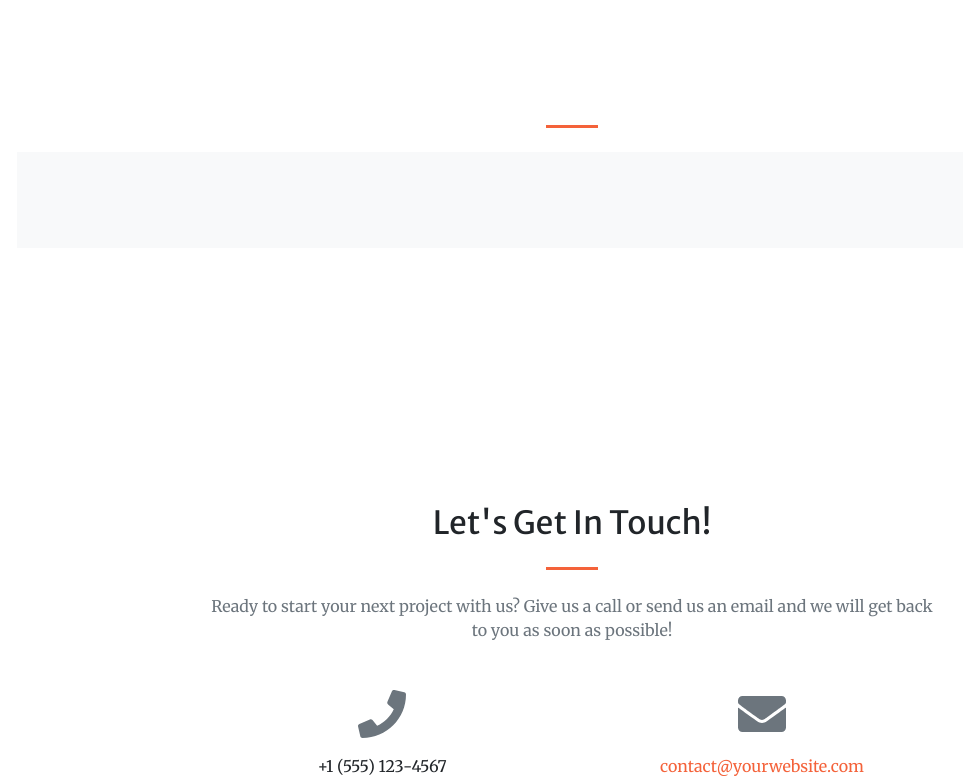
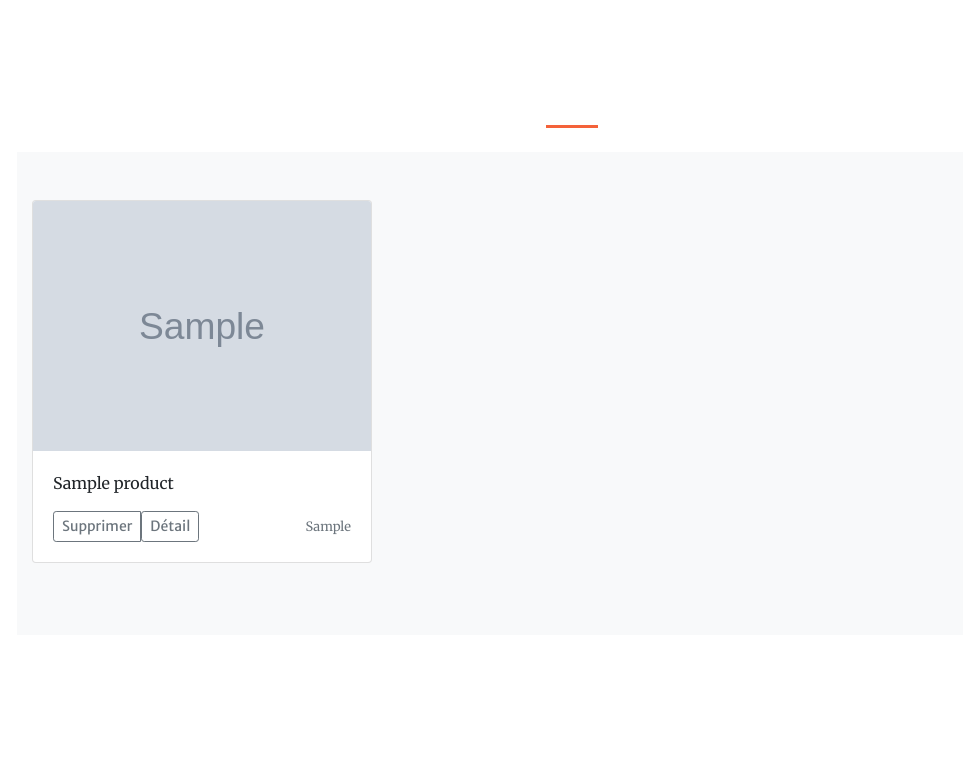
Before and after one commit to ppalex/projet_8_django_app, a Django app: page /favourites/ in a window 1280 px wide. Shown: the part 207-983 px from the top of the page, without its empty margins (68-1031 px from the left). Run offline with Django 3.2, Linux system fonts and the light colour scheme; a user stored in the database is signed in; tables that the repository leaves empty hold one stand-in row (values such as "Sample post"); grey boxes marked "Sample" are stand-in pictures; some libraries are stand-ins or nearby versions.

Commit message:
add favourites page

```diff
--- a/projet_8_app/favourites/templates/favourites/favourites.html
+++ b/projet_8_app/favourites/templates/favourites/favourites.html
@@ -31,20 +31,20 @@
         <div class="album py-5 bg-light">
             <div class="container">
                 <div class="row">
-                    {% for substitute in substitute_list %}
+                    {% for favourite in favourites %}
                     <div class="col-md-4">
                         <div class="card mb-4 box-shadow">
                             <img class="card-img-top" style="height: 250px; width: 100%; display: block;"
-                                src={{substitute.image_url}} data-holder-rendered="true">
+                                src={{favourite.image_url}} data-holder-rendered="true">
                             <div class="card-body">
-                                <p class="card-text">{{substitute.product_name}}</p>
+                                <p class="card-text">{{favourite.product_name}}</p>
                                 <div class="d-flex justify-content-between align-items-center">
 
                                     <div class="btn-group" role="group" action="" method="post" >
                                         <button type="button" class="btn btn-sm btn-outline-secondary">Supprimer</button>
 
 
-                                        <form action="{% url 'product' barcode=substitute.barcode %}" method="post">
+                                        <form action="{% url 'product' barcode=favourite.barcode %}" method="post">
                                             {% csrf_token %}
                                             <input type="submit" name="product_detail" value="Détail"
                                                 class="btn btn-sm btn-outline-secondary"/>
@@ -52,7 +52,7 @@
 
                                     </div>
 
-                                    <small class="text-muted">{{substitute.nutriscore_grade}}</small>
+                                    <small class="text-muted">{{favourite.nutriscore_grade}}</small>
                                 </div>
                             </div>
                         </div>
--- a/projet_8_app/favourites/views.py
+++ b/projet_8_app/favourites/views.py
@@ -11,7 +11,14 @@ class FavouriteView(View):
 
     def get(self, request):
 
-        context = {}
+
+
+        current_user = request.user
+
+        favourites = current_user.product_set.all()
+
+        context = {'favourites': favourites}
+
         return render(request, self.template_name, context)
 
     def post(self, request):
@@ -29,6 +36,6 @@ class FavouriteView(View):
                 product = ProductManager().get_product_by_barcode(product_barcode)
                 substitute = ProductManager().get_product_by_barcode(substitute_barcode)
 
-                current_user.product_set.add(product)
+                current_user.product_set.add(substitute)
 
         return redirect(f"/substitute/?product={product_name}")
```
